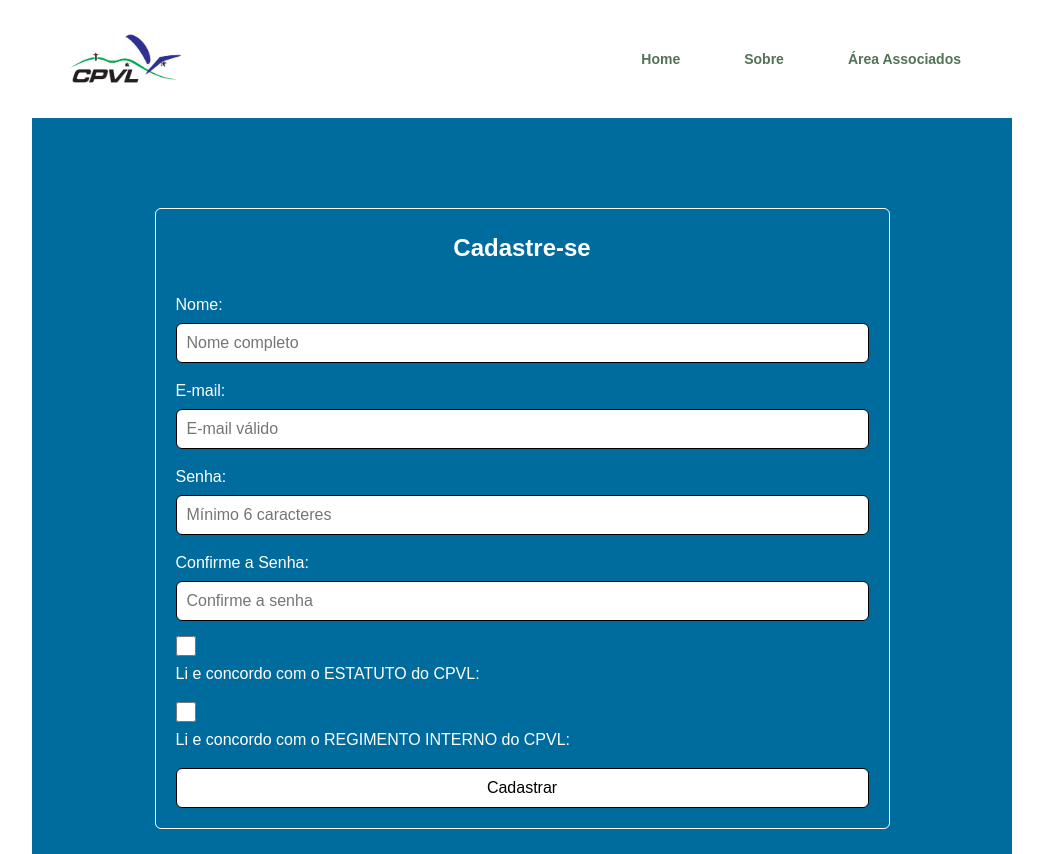
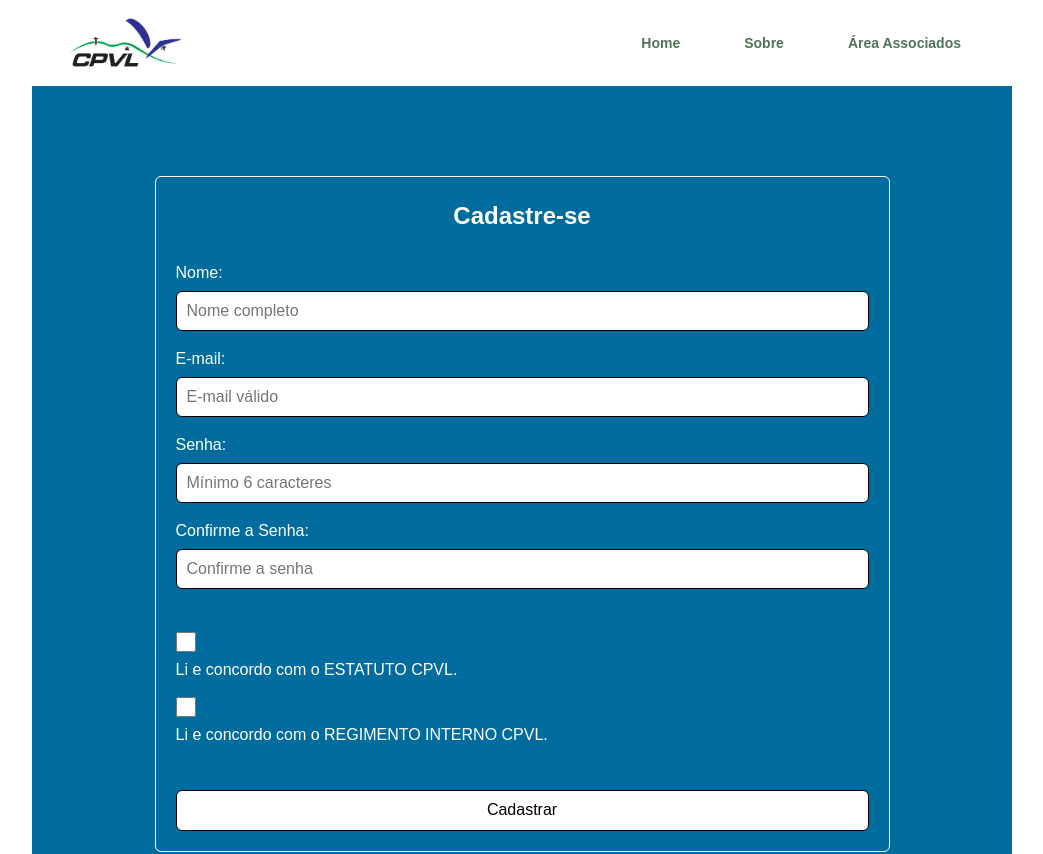
Before and after one commit to 2fc-data/cpvl, a React (Vite) app: page /register in a window 1280 px wide. Shown: the top 854 px of the page, without its empty margins (118-1161 px from the left). Built offline with nearby package versions, Linux system fonts and the light colour scheme.

Commit message:
Ajustes register

```diff
--- a/src/components/header/Header.styles.ts
+++ b/src/components/header/Header.styles.ts
@@ -4,7 +4,7 @@ import { media, theme } from "../../styles/theme/theme";
 export const HeaderWrap = styled.header`
   background-color: ${theme.colors.white};
   color: ${theme.colors.lightGreen};
-  padding: 2rem 0rem;
+  padding: 1rem 0rem;
   z-index: 1000;
 
   ${media.xl`
--- a/src/pages/register/Register.tsx
+++ b/src/pages/register/Register.tsx
@@ -64,25 +64,27 @@ export const Register = () => {
           // {...register('confirmPassword', { required: true })}
           />
           {/* {errors?.confirmPassword && <span>Confirmação de senha é obrigatória</span>} */}
+          <br />
         </div>
 
         <div className="form-group">
-          <input type="checkbox"
+          <input type="checkbox" id="agreeStatute" name="agreeStatute"
           // {...register('agreeStatute', { required: true })}
           />
-          <label>Li e concordo com o ESTATUTO do CPVL:</label>
+          <label htmlFor="agreeStatute">Li e concordo com o ESTATUTO CPVL.</label>
           {/* {errors?.agreeStatute && <span>Aceitar o Estatuto é obrigatório</span>} */}
         </div>
 
         <div className="form-group">
-          <input type="checkbox"
+          <input type="checkbox" id="agreeRegimentoInterno" name="agreeRegimentoInterno"
           // {...register('agreeRegimentoInterno', { required: true })}
           />
-          <label>Li e concordo com o REGIMENTO INTERNO do CPVL:</label>
+          <label htmlFor="agreeRegimentoInterno">Li e concordo com o REGIMENTO INTERNO CPVL.</label>
           {/* {errors?.agreeRegimentoInterno && <span>Aceitar o REGIMENTO INTERNO é obrigatório</span>} */}
         </div>
 
         <div className="form-group">
+          <br />
           <button >Cadastrar</button>
           {/* onClick={() => handleSubmit(onSubmit)()} */}
         </div>
```
